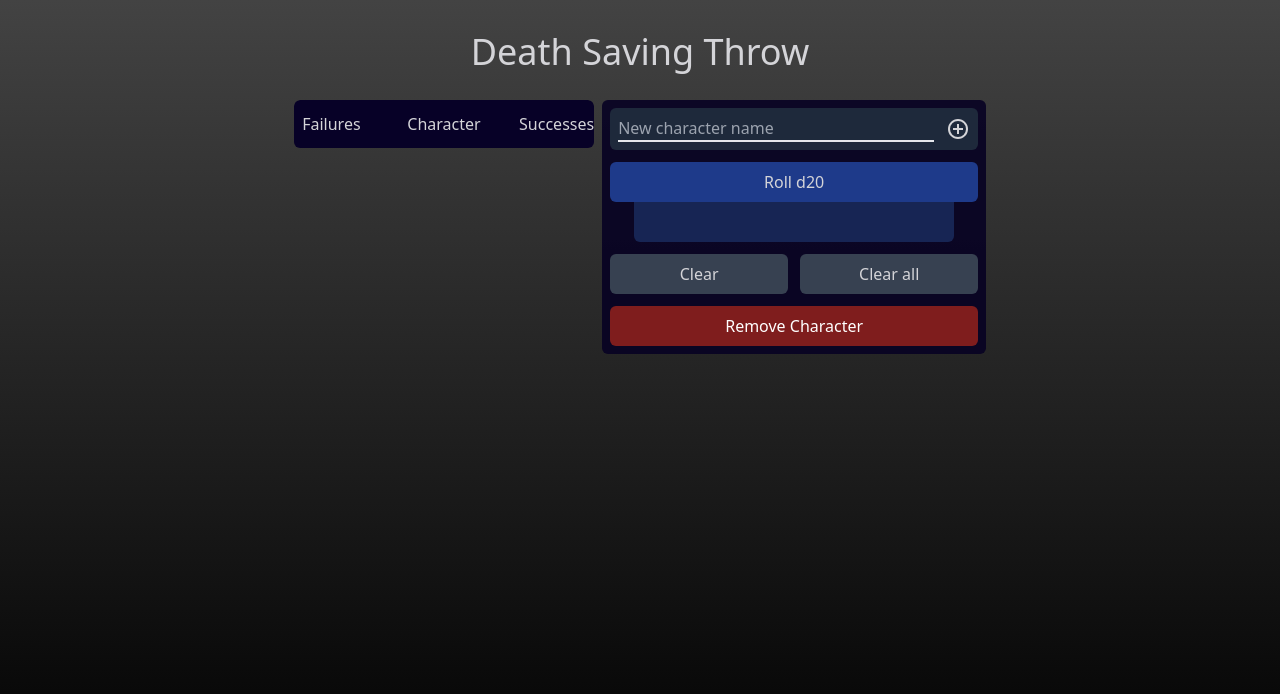
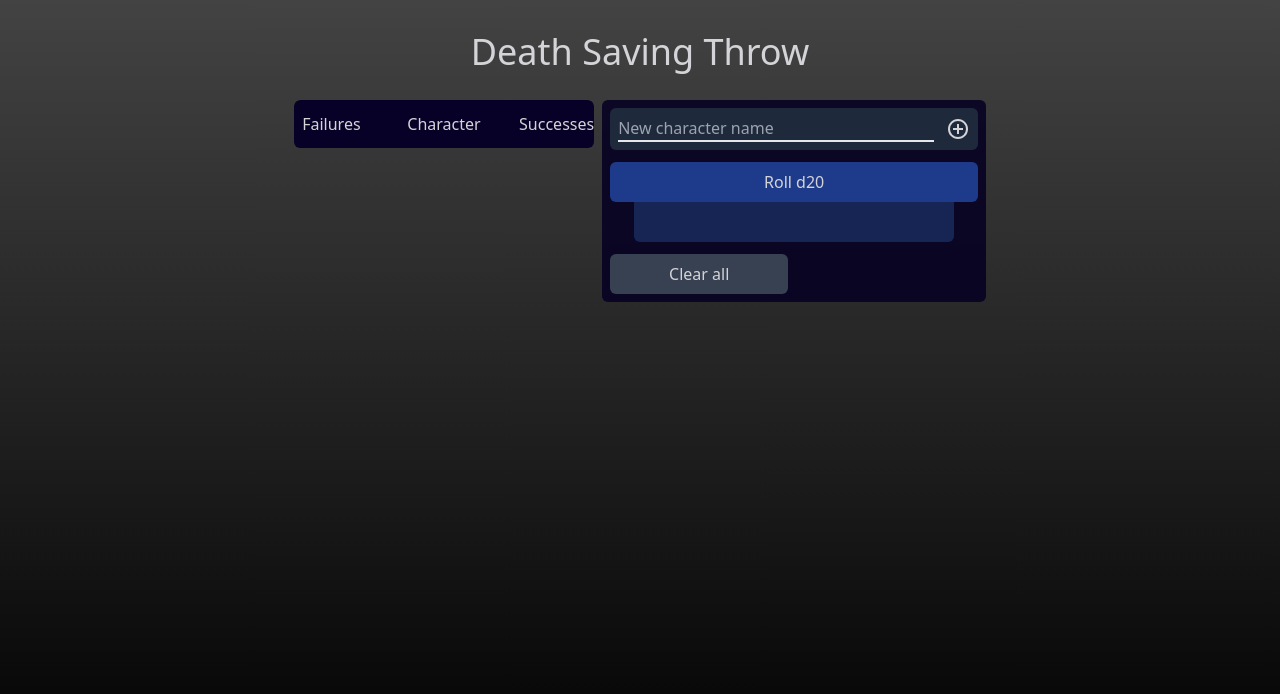
Before and after one commit to ricierirossi/death-saving-throw, a Vue app: page / in a window 1280 px wide. Shown: the top 694 px of the page. Built offline with nearby package versions, Linux system fonts and the light colour scheme.

Commit message:
Comment some sections

```diff
--- a/src/components/ButtonSection.vue
+++ b/src/components/ButtonSection.vue
@@ -43,24 +43,24 @@
             </div>
         </div>
 
-        <button
+        <!-- <button
             class="bg-gray-700 hover:bg-gray-600 py-2 px-4 rounded-md max-w-48 justify-self-end w-full"
             @click="clearSomeSavings"
         >
             Clear
-        </button>
+        </button> -->
         <button
             class="bg-gray-700 hover:bg-gray-600 py-2 px-4 rounded-md max-w-48"
             @click="clearAll"
         >
             Clear all
         </button>
-        <button
+        <!-- <button
             class="col-start-1 col-span-2 bg-red-900 hover:bg-red-800 py-2 px-4 rounded-md text-white max-w-96 justify-self-center w-full"
             @click="removeCharacters"
         >
             Remove Character
-        </button>
+        </button> -->
     </div>
 </template>
 
@@ -79,24 +79,23 @@ const insertCharacter = () => {
             name: characterName.value,
             failures: 0,
             successess: 0,
-            selected: false,
         });
     }
     characterName.value = "";
 };
 
-const clearSomeSavings = () => {
-    statusStore.clearSomeSavings();
-};
+// const clearSomeSavings = () => {
+//     statusStore.clearSomeSavings();
+// };
 
 const clearAll = () => {
     statusStore.clearAllSavings();
     diceThrow.value = "";
 };
 
-const removeCharacters = () => {
-    statusStore.deleteCharacters();
-};
+// const removeCharacters = () => {
+//     statusStore.deleteCharacters();
+// };
 
 const rollDice = () => {
     diceThrow.value = Math.ceil(Math.random() * 20);
```
